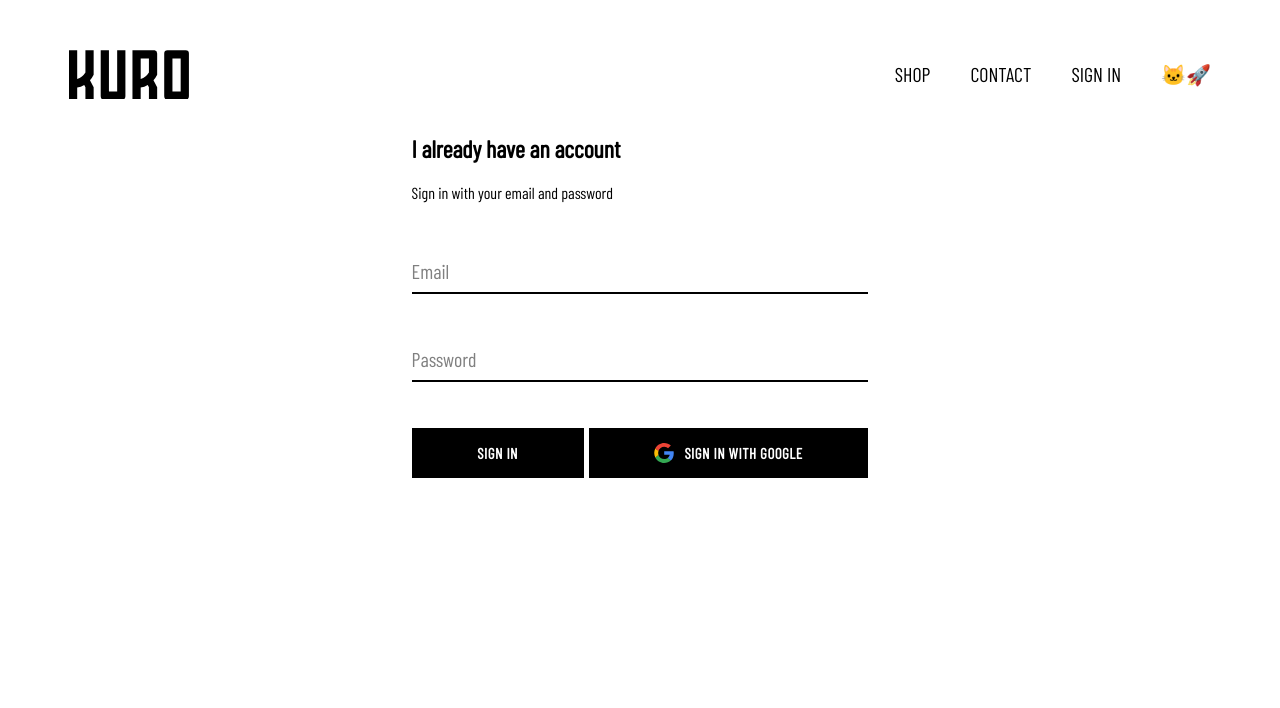
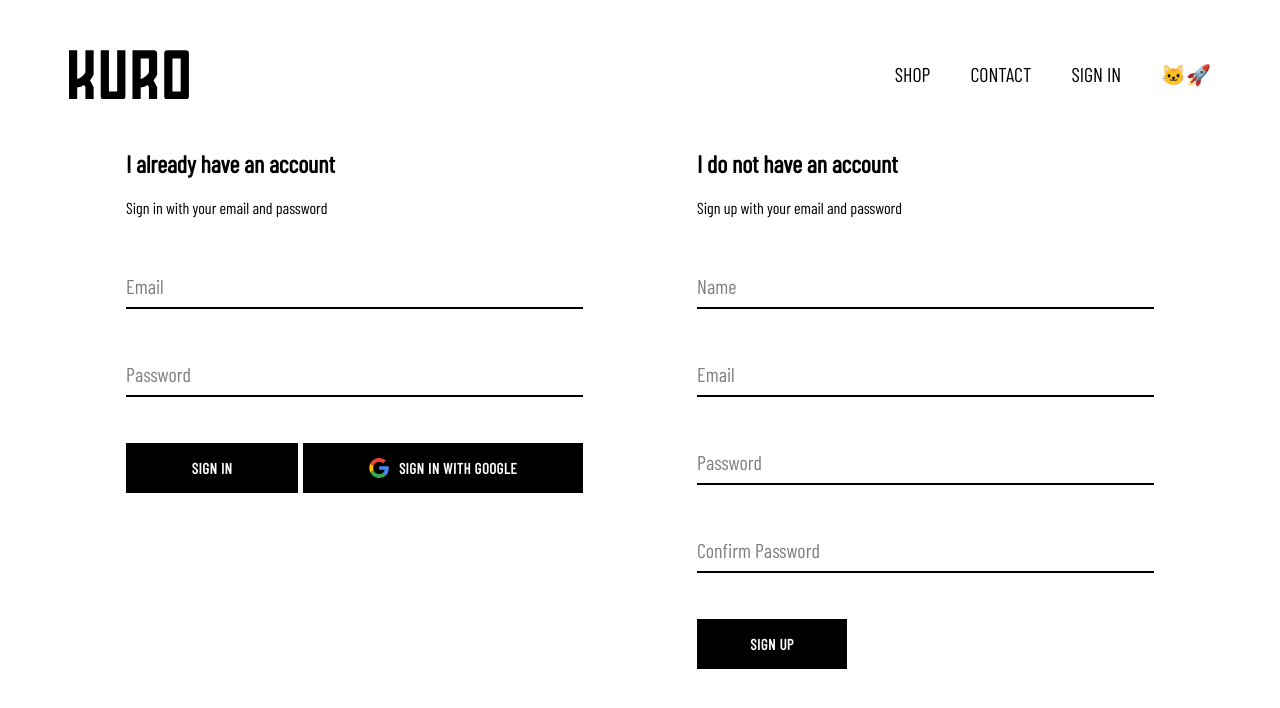
Before and after one commit to sharnajh/kuro-retail, a React (Create React App) app: page /signin in a window 1280 px wide. Shown: the top 708 px of the page. Built offline with nearby package versions, Linux system fonts and the light colour scheme; no server answers.

Commit message:
implemented sign up methods with google and email and password

```diff
--- a/src/components/app/App.js
+++ b/src/components/app/App.js
@@ -1,7 +1,7 @@
-import React, { useState, useEffect } from 'react';
-import './css/App.css';
+import React, { useState, useEffect } from "react";
+import "./css/App.css";
 import { Switch, Route } from "react-router-dom";
-import { auth } from "../../firebase/firebase";
+import { auth, createUserProfileDocument } from "../../firebase/firebase";
 //Components
 import Header from "../../components/header/Header";
 import Homepage from "../../pages/homepage/Homepage";
@@ -11,12 +11,23 @@ import SignInSignUp from "../../pages/sign-in-and-sign-up/SignInSignUp";
 const App = () => {
   const [authedUser, setAuthedUser] = useState(null);
   useEffect(() => {
-    const unsubscribeFromAuth = auth.onAuthStateChanged(user => {
-      setAuthedUser(user);
+    const unsubscribeFromAuth = auth.onAuthStateChanged(async (userAuth) => {
+      if (userAuth) {
+        const userRef = createUserProfileDocument(userAuth);
+        (await userRef).onSnapshot((snapShot) => {
+          setAuthedUser({
+            authedUser: {
+              id: snapShot.id,
+              ...snapShot.data(),
+            },
+          });
+        });
+      }
+      setAuthedUser(userAuth);
     });
     return () => {
       unsubscribeFromAuth();
-    }
+    };
   }, []);
   return (
     <div className="container">
@@ -28,6 +39,6 @@ const App = () => {
       </Switch>
     </div>
   );
-}
+};
 
 export default App;
--- a/src/components/header/Header.js
+++ b/src/components/header/Header.js
@@ -6,6 +6,7 @@ import { auth } from "../../firebase/firebase";
 import { ReactComponent as Logo } from "../../assets/logo.svg";
 
 const Header = ({ authedUser }) => {
+  console.log(authedUser)
   return (
     <div className="header">
       <Link to="/">
@@ -29,7 +30,7 @@ const Header = ({ authedUser }) => {
             SIGN IN
           </Link>
         )}
-        <div className="option shopping-cart">🐱‍🚀</div>
+        <div className="option shopping-cart"><span>🐱‍🚀</span></div>
       </div>
     </div>
   );
--- /dev/null
+++ b/src/components/sign-up/SignUp.js
@@ -0,0 +1,68 @@
+import React, { useState } from "react";
+import "./css/SignUp.css";
+import { auth, createUserProfileDocument } from "../../firebase/firebase";
+//Components
+import FormInput from "../form-input/FormInput";
+import CustomButton from "../custom-button/CustomButton";
+
+const SignUp = () => {
+  const [displayName, setDisplayName] = useState("");
+  const [email, setEmail] = useState("");
+  const [password, setPassword] = useState("");
+  const [confirmPassword, setConfirmPassword] = useState("");
+  const handleSubmit = async (event) => {
+    event.preventDefault();
+    if (password !== confirmPassword) {
+      alert("Passwords do not match!");
+      return;
+    }
+    try {
+      const { user } = await auth.createUserWithEmailAndPassword(
+        email,
+        password
+      );
+      await createUserProfileDocument(user, { displayName });
+      setDisplayName("");
+      setEmail("");
+      setPassword("");
+      setConfirmPassword("");
+    } catch (error) {
+      console.error(error);
+    }
+  };
+  return (
+    <div className="sign-up">
+      <h2 className="title">I do not have an account</h2>
+      <span className="subtitle">Sign up with your email and password</span>
+      <form className="submit-form" onSubmit={handleSubmit}>
+        <FormInput
+          type="text"
+          label="name"
+          value={displayName}
+          handleChange={setDisplayName}
+        />
+        <FormInput
+          type="email"
+          label="email"
+          value={email}
+          handleChange={setEmail}
+        />
+        <FormInput
+          type="password"
+          label="password"
+          value={password}
+          handleChange={setPassword}
+        />
+        <FormInput
+          type="password"
+          label="confirm password"
+          value={confirmPassword}
+          handleChange={setConfirmPassword}
+        />
+        <CustomButton type="submit">sign up</CustomButton>
+      </form>
+    </div>
+  );
+};
+
+export default SignUp;
--- /dev/null
+++ b/src/components/sign-up/css/SignUp.css
@@ -0,0 +1,11 @@
+.sign-up {
+  width: 40%;
+  display: -webkit-box;
+  display: -ms-flexbox;
+  display: flex;
+  -webkit-box-orient: vertical;
+  -webkit-box-direction: normal;
+      -ms-flex-direction: column;
+          flex-direction: column;
+}
+/*# sourceMappingURL=SignUp.css.map */
--- /dev/null
+++ b/src/components/sign-up/css/SignUp.scss
@@ -0,0 +1,5 @@
+.sign-up {
+    width: 40%;
+    display: flex;
+    flex-direction: column;
+}
--- a/src/firebase/firebase.js
+++ b/src/firebase/firebase.js
@@ -10,6 +10,27 @@ const config = {
     storageBucket: "kuro-retail.appspot.com",
     messagingSenderId: "604245767437",
     appId: "1:604245767437:web:5e6e4c932e587b46fbec44"
+};
+
+export const createUserProfileDocument = async (userAuth, additionalData) => {
+    if (!userAuth) return;
+    const userRef = firestore.doc(`users/${userAuth.uid}`);
+    const snapshot = await userRef.get();
+    if(!snapshot.exists) {
+        const { displayName, email } = userAuth;
+        const createdAt = new Date();
+        try {
+            await userRef.set({
+                displayName,
+                email,
+                createdAt,
+                ...additionalData
+            })
+        } catch (error) {
+            console.log("error creating user", error.message)
+        }
+    }
+    return userRef;
 }
 
 firebase.initializeApp(config);
--- a/src/pages/sign-in-and-sign-up/SignInSignUp.js
+++ b/src/pages/sign-in-and-sign-up/SignInSignUp.js
@@ -2,10 +2,12 @@ import React from "react";
 import "./css/SignInSignUp.css";
 // Components
 import SignIn from "../../components/sign-in/SignIn";
+import SignUp from "../../components/sign-up/SignUp";
 
 const SignInSignUp = () => (
     <div className="sign-in-sign-up-container">
         <SignIn />
+        <SignUp />
     </div>
 );
 
--- a/src/pages/sign-in-and-sign-up/css/SignInSignUp.css
+++ b/src/pages/sign-in-and-sign-up/css/SignInSignUp.css
@@ -1,13 +1,10 @@
 .sign-in-sign-up-container {
   margin: 5px;
+  margin-top: 20px;
   display: -webkit-box;
   display: -ms-flexbox;
   display: flex;
-  -webkit-box-pack: center;
-      -ms-flex-pack: center;
-          justify-content: center;
-  -webkit-box-align: center;
-      -ms-flex-align: center;
-          align-items: center;
+  -ms-flex-pack: distribute;
+      justify-content: space-around;
 }
 /*# sourceMappingURL=SignInSignUp.css.map */
--- a/src/pages/sign-in-and-sign-up/css/SignInSignUp.scss
+++ b/src/pages/sign-in-and-sign-up/css/SignInSignUp.scss
@@ -1,6 +1,7 @@
 .sign-in-sign-up-container {
   margin: 5px;
+  margin-top: 20px;
   display: flex;
-  justify-content: center;
-  align-items: center;
+  justify-content: space-around;
+
 }
```
Also changed, not shown: 2 other files (tests, documents, lock files or other folders).
